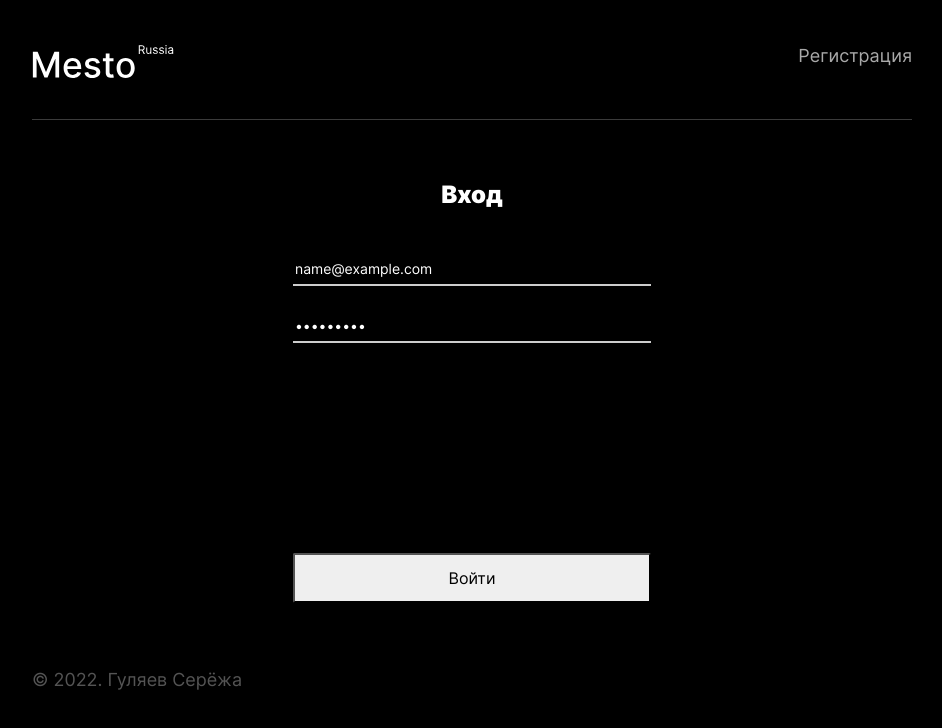
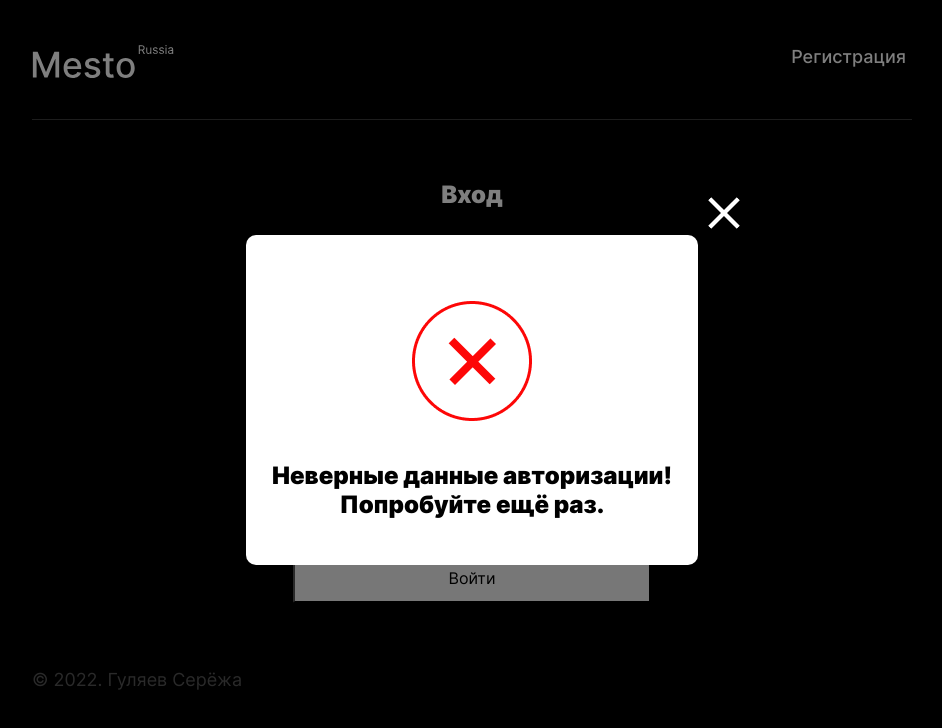
Before and after one commit to HeilRulez/react-mesto-auth, a React (Create React App) app: page /sign-in in a window 1280 px wide. Both pictures are taken after typing "name@example.com", "Sample123" into the empty fields and a click on the button "Войти". Shown: the top 728 px of the page, without its empty margins (168-1110 px from the left). Built offline with nearby package versions, Linux system fonts and the light colour scheme; no server answers.

Commit message:
правки ревью

```diff
--- a/src/components/App.js
+++ b/src/components/App.js
@@ -23,13 +23,13 @@ export default function App() {
   const [isDeletePopupOpen, setDeletePopupOpen] = useState(false);
   const [isInfoShow, setInfoShow] = useState(false);
   const [infoState, setInfoState] = useState(null);
+  const [infoMessage, setInfoMessage] = useState('');
   const [selectedCard, handleCardClick] = useState({});
   const [currentUser, setCurrentUser] = useState({});
   const [dataUser, setDataUser] = useState({});
   const [cards, setCards] = useState([]);
   const [cardItem, setCardItem] = useState({});
   const [loggedIn, setLoggedIn] = useState(false);
-  const [bntName, setBntName] = useState('Войти');
   const history = useHistory();
 
   function onLogin(email, password) {
@@ -39,21 +39,29 @@ export default function App() {
           localStorage.setItem('jwt', res.token);
           checkToken();
           setLoggedIn(true);
-      }
-    })
+        }
+      })
+      .then(() => history.push('/'))
+      .catch(err => {
+        setInfoMessage('Неверные данные авторизации!\n Попробуйте ещё раз.');
+        setInfoState(false);
+        setInfoShow(true);
+        console.error(`Ошибка ${err} при попытке авторизации.`);
+      });
   }
 
   function onRegister(email, password) {
     return api.access(email, password, '/signup')
     .then(res => {
       if(res) {
+        setInfoMessage('Вы успешно\n зарегистрировались!');
         setInfoState(true);
         history.push('/sign-in');
-      }else{
-        setInfoState(false);
       }
     })
     .catch((err) => {
+      setInfoMessage('Что-то пошло не так!\n Попробуйте ещё раз.');
+      setInfoState(false);
       console.error(`Ошибка ${err} при регистрации.`);
     })
     .finally(() => {
@@ -80,10 +88,12 @@ export default function App() {
   function checkToken() {
     api.getCheckToken()
     .then(res => {
-      if(res) {
+      if(res.data._id) {
+        setLoggedIn(true);
         setDataUser(res.data);
         getCards();
-    }
+        getInfo();
+      }
     })
     .catch(err => console.error(`Ошибка ${err} при проверке токена.`))
   }
@@ -92,8 +102,6 @@ export default function App() {
     const jwt = localStorage.getItem('jwt');
     if(jwt) {
       checkToken();
-      getInfo();
-      setLoggedIn(true);
     }
   }, []);
 
@@ -102,7 +110,6 @@ export default function App() {
       history.push('/');
     }
   }, [loggedIn]);
-
 
   function closeAllPopups() {
     setAvatarPopupOpen(false);
@@ -189,10 +196,10 @@ export default function App() {
   <CurrentUserContext.Provider value={currentUser}>
     <DataUserContext.Provider value={dataUser}>
       <div className="page">
-        <Header loggedIn={loggedIn} setLoggedIn={setLoggedIn} setBntName={setBntName} bntName={bntName} />
+        <Header loggedIn={loggedIn} setLoggedIn={setLoggedIn} />
           <Switch>
             <Route path='/sign-in'>
-              <Login onLogin={onLogin} setBntName={setBntName} />
+              <Login onLogin={onLogin} />
             </Route>
             <Route path='/sign-up'>
               <Register onRegister={onRegister} />
@@ -218,7 +225,7 @@ export default function App() {
 
             <DeletePopup onDeleteCard={handleCardDelete} isOpen={isDeletePopupOpen} onClose={closeAllPopups} card={cardItem} />
 
-            <InfoTooltip isOpen={isInfoShow} onClose={closeAllPopups} infoState={infoState} />
+            <InfoTooltip isOpen={isInfoShow} onClose={closeAllPopups} infoMessage={infoMessage} infoState={infoState} />
 
             <ImagePopup card={selectedCard} onClose={closeAllPopups} />
     </div>
--- a/src/components/Header.js
+++ b/src/components/Header.js
@@ -1,13 +1,11 @@
 import {useContext} from 'react';
-import {useHistory} from 'react-router-dom';
-import {useMediaQuery} from 'react-responsive'
+import {useHistory, Switch, Route, Link} from 'react-router-dom';
 import {DataUserContext} from '../contexts/CurrentUserContext';
 
-export default function Header ({loggedIn, setLoggedIn, bntName, setBntName}) {
+export default function Header ({loggedIn, setLoggedIn}) {
 
   const dataUser = useContext(DataUserContext);
   const history = useHistory();
-  const mediaQuery = useMediaQuery({ minWidth: 540 }); // Для реализации 'бургер'-меню. Но это не точно
 
   function onSignOut() {
     setLoggedIn(false);
@@ -15,21 +13,20 @@ export default function Header ({loggedIn, setLoggedIn, bntName, setBntName}) {
     history.push('/sign-in');
   }
 
-  function handleIn() {
-    if(bntName === 'Войти') {
-      history.push('/sign-in');
-      setBntName('Регистрация');
-    }else if(bntName === 'Регистрация') {
-      history.push('/sign-up');
-      setBntName('Войти');
-    }
-  }
-
     return (
       <header className="header">
         <div className="header__logo"></div>
-        {mediaQuery && <p className="header__text">{loggedIn ? dataUser.email : ''}</p>}
-        {loggedIn ? (<button className="header__btn" onClick={onSignOut}>Выйти</button>) : (<button className="header__btn" onClick={handleIn}>{bntName}</button>)}
+        <p className="header__text">{loggedIn ? dataUser.email : ''}</p>
+        {loggedIn ? (<button className="header__btn" onClick={onSignOut}>Выйти</button>) : (
+          <Switch>
+            <Route path='/sign-up'>
+              <Link className="header__link" to='/sign-in'>Войти</Link>
+            </Route>
+            <Route path='/sign-in'>
+              <Link className="header__link" to='/sign-up'>Регистрация</Link>
+            </Route>
+          </Switch>
+          )}
       </header>
     )
 }
--- a/src/components/InfoTooltip.js
+++ b/src/components/InfoTooltip.js
@@ -8,9 +8,7 @@ export default function InfoTooltip({isOpen, onClose, infoMessage, infoState}) {
       <div className="modal-form modal-form_for_info">
         <button className="modal-form__close" type="button" onClick={onClose}></button>
         <img className="modal-form__image" src={infoState ? ok : no} alt='' />
-        <h2 className="modal-form__title modal-form__title_for_info">{infoMessage}
-          info ? 'Вы успешно\n зарегистрировались!' : 'Что-то пошло не так!\n Попробуйте ещё раз.'
-        }</h2>
+        <h2 className="modal-form__title modal-form__title_for_info">{infoMessage}</h2>
       </div>
     </section>
   )
--- a/src/components/Login.js
+++ b/src/components/Login.js
@@ -1,15 +1,9 @@
-import { useEffect, useState } from "react";
-import {useHistory} from 'react-router-dom';
+import {useState} from "react";
 
-export default function Login({onLogin, setBntName}) {
+export default function Login({onLogin}) {
 
   const [email, setEmail] = useState('');
   const [password, setPassword] = useState('');
-  const history = useHistory();
-
-  useEffect(() => {
-    setBntName('Регистрация');
-  });
 
   function handleChangeEmail(e) {
     setEmail(e.target.value);
@@ -31,10 +25,8 @@ export default function Login({onLogin, setBntName}) {
     }
     onLogin(email, password)
     .then(() => {
-      history.push('/');
       resetForm();
     })
-    .catch(err => console.error(`Ошибка ${err} при попытке авторизации.`));
   }
 
     return (
```
